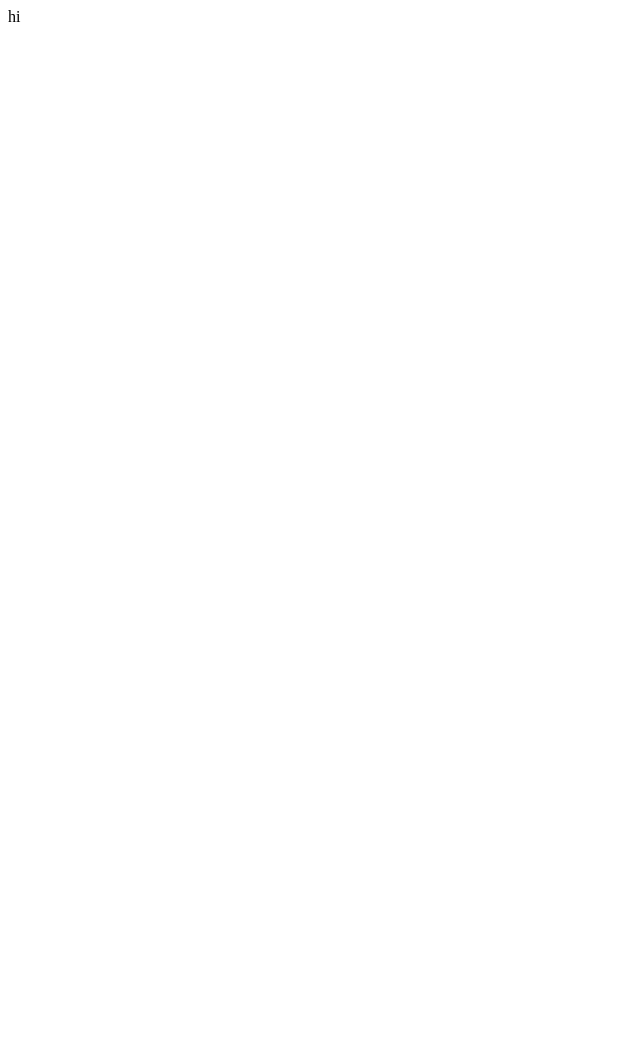
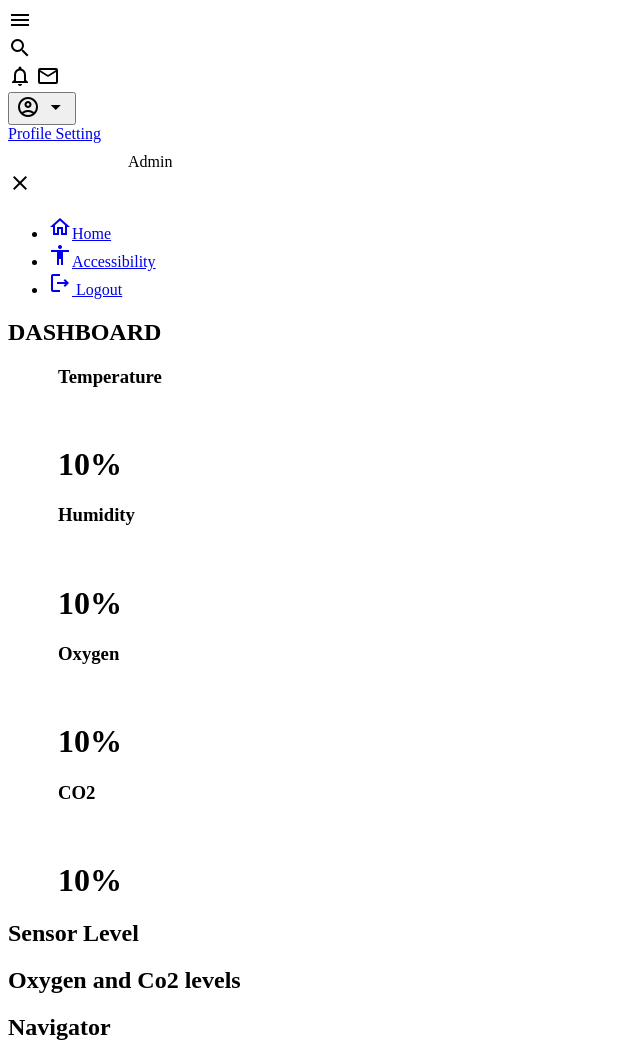
Before and after one commit to NallaThambi06/KG-GreenCampus, a plain HTML site: page Admin/admin.html in a window 1280 px wide. Shown: the whole page, without its empty margins (0-640 px from the left). Before the commit the page ends 800 px from the top, so only its background shows below. Drawn offline with nearby package versions, Linux system fonts and the light colour scheme.

Commit message:
updated admin.html

```diff
--- a/Admin/admin.html
+++ b/Admin/admin.html
@@ -1 +1,125 @@
-hi
+<!DOCTYPE html>
+<html lang="en">
+  <head>
+    <meta charset="utf-8">
+    <meta name="viewport" content="width=device-width,initial-scale=1.0">
+    <title>Admin Dashboard</title>
+    <link href="https://fonts.googleapis.com/css2?family=Montserrat:wght@100;200;300;400;500;600;700;800;900&display=swap" rel="stylesheet">
+    <link href="https://fonts.googleapis.com/icon?family=Material+Icons+Outlined" rel="stylesheet">
+    <link rel="stylesheet" href="https://fonts.googleapis.com/css2?family=Material+Symbols+Outlined:opsz,wght,FILL,GRAD@20..48,100..700,0..1,-50..200" />
+    <link rel="stylesheet" href="css/styles.css">
+  </head>
+  <body>
+    <div class="grid-container">
+      <header class="header">
+        <div class="menu-icon" onclick="openSidebar()">
+          <span class="material-icons-outlined">menu</span>
+        </div>
+        <div class="header-left">
+          <span class="material-icons-outlined">search</span>
+        </div>
+        <div class="header-right">
+          <span class="material-icons-outlined">notifications</span>
+          <span class="material-icons-outlined">email</span>
+          <div class="dropdown">
+            <button class="dropbtn">
+              <span class="material-icons-outlined">account_circle</span>
+              <span class="material-symbols-outlined arrowbtn">arrow_drop_down</span>
+          </button>
+            <div class="dropdown-content">
+              <a class="dropdown-item" href="#">Profile Setting</a>
+            </div>
+          </div>
+        </div>
+      </header>
+      <aside id="sidebar">
+        <div class="sidebar-title">
+          <div class="sidebar-brand">
+            <span class="material-icons-outlined">admin</span>Admin
+          </div>
+          <span class="material-icons-outlined" onclick="closeSidebar()">close</span>
+        </div>
+
+        <ul class="sidebar-list">
+          <li class="sidebar-list-item">
+            <a href="index.html" target="_self">
+              <span class="material-icons-outlined">home</span>Home
+            </a>
+          </li>
+          <li class="sidebar-list-item">
+            <a href="access.html" target="_self">
+              <span class="material-icons-outlined">accessibility</span>Accessibility
+            </a>
+          </li>
+          <li class="sidebar-list-item">
+            <a href="#" target="_blank">
+              <span class="material-icons-outlined">logout</span> Logout
+            </a>
+          </li>
+        </ul>
+      </aside>
+      <main class="main-container">
+        <div class="main-title">
+          <h2>DASHBOARD</h2>
+        </div>
+
+        <div class="main-cards">
+
+          <div class="card">
+            <div class="card-inner">
+              <h3 style="margin-left:50px;">Temperature</h3>
+              <span class="material-icons-outlined"></span>
+            </div>
+            <h1 style="margin-left:50px;">10%</h1>
+          </div>
+
+          <div class="card">
+            <div class="card-inner">
+              <h3 style="margin-left:50px;">Humidity</h3>
+              <span class="material-icons-outlined"></span>
+            </div>
+            <h1 style="margin-left:50px;">10%</h1>
+          </div>
+
+          <div class="card">
+            <div class="card-inner">
+              <h3 style="margin-left:50px;">Oxygen</h3>
+              <span class="material-icons-outlined"></span>
+            </div>
+            <h1 style="margin-left:50px;">10%</h1>
+          </div>
+
+          <div class="card">
+            <div class="card-inner">
+              <h3 style="margin-left:50px;">CO2</h3>
+              <span class="material-icons-outlined"></span>
+            </div>
+            <h1 style="margin-left:50px;">10%</h1>
+          </div>
+
+        </div>
+
+        <div class="charts">
+          <div class="charts-card">
+            <h2 class="chart-title">Sensor Level</h2>
+            <div id="bar-chart"></div>
+          </div>
+        </div>
+        <div class="charts">
+          <div class="charts-card">
+            <h2 class="chart-title">Oxygen and Co2 levels</h2>
+            <div id="area-chart"></div>
+          </div>
+          <div class="charts">
+            <div class="charts-card2">
+              <h2 class="chart-title">Navigator</h2>
+              <div id="radar-chart"></div>
+              </div>
+              </div>
+            </div>
+      </main>
+    </div>
+    <script src="https://cdnjs.cloudflare.com/ajax/libs/apexcharts/3.35.5/apexcharts.min.js"></script>
+    <script src="js/scripts.js"></script>
+  </body>
+</html>
```
